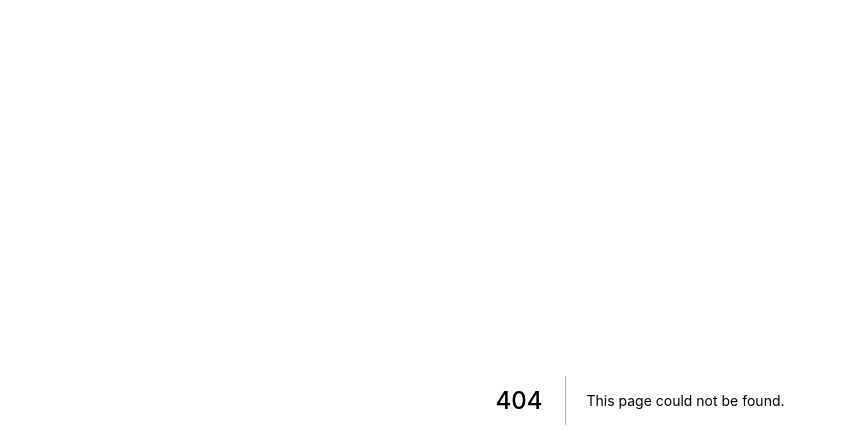
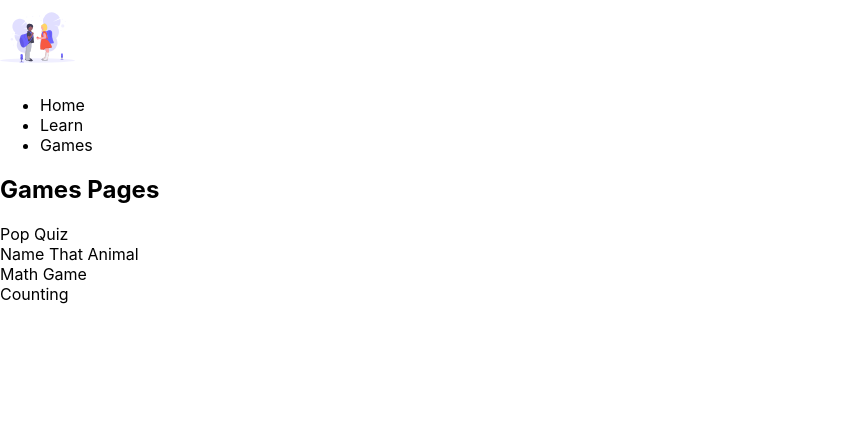
Before and after one commit to touhidulshawan/funEschool, a Next.js app: page /games in a window 1280 px wide. Before the commit this address had no page. Shown: the top 448 px of the page, without its empty margins (0-846 px from the left). Built offline with nearby package versions, Linux system fonts and the light colour scheme.

Commit message:
struct the games page

```diff
--- /dev/null
+++ b/components/gameName/GameName.tsx
@@ -0,0 +1,17 @@
+import Link from "next/link";
+
+interface GamesNameProps {
+  gameName: string;
+  gameLinkName: string;
+}
+
+const GameName: React.FC<GamesNameProps> = ({ gameName, gameLinkName }) => {
+  return (
+    <div>
+      <Link href={`/games/${gameLinkName}`}>
+        <a>{gameName}</a>
+      </Link>
+    </div>
+  );
+};
+export default GameName;
--- /dev/null
+++ b/data/GamesName.json
@@ -0,0 +1,22 @@
+[
+  {
+    "id": "games#1",
+    "gameName": "Pop Quiz",
+    "gameLinkName": "pop_quiz"
+  },
+  {
+    "id": "games#2",
+    "gameName": "Name That Animal",
+    "gameLinkName": "name_that_animal"
+  },
+  {
+    "id": "games#3",
+    "gameName": "Math Game",
+    "gameLinkName": "math_game"
+  },
+  {
+    "id": "games#4",
+    "gameName": "Counting",
+    "gameLinkName": "counting"
+  }
+]
--- /dev/null
+++ b/pages/games.tsx
@@ -0,0 +1,25 @@
+import { useState } from "react";
+import GameName from "../components/gameName/GameName";
+import Layout from "../components/Layout";
+import GamesNameData from "../data/GamesName.json";
+
+interface GamesData {
+  id: string;
+  gameName: string;
+  gameLinkName: string;
+}
+
+const Games: React.FC = () => {
+  const [gamesData] = useState<Array<GamesData>>(GamesNameData);
+  return (
+    <Layout title="Games">
+      <section>
+        <h1>Games Pages</h1>
+        {gamesData.map((game) => (
+          <GameName gameLinkName={game.gameLinkName} gameName={game.gameName} />
+        ))}
+      </section>
+    </Layout>
+  );
+};
+export default Games;
--- a/pages/index.tsx
+++ b/pages/index.tsx
@@ -1,4 +1,4 @@
-import Head from "next/head";
+import Link from "next/link";
 import Layout from "../components/Layout";
 import Bio from "../components/home/Bio";
 import Button from "../components/Button";
@@ -9,7 +9,9 @@ function Home() {
     <Layout title="FuneSchool">
       <div>
         <Bio />
-        <Button btnName="Start Learing" />
+        <Link href="/learn">
+          <a>Start Learning</a>
+        </Link>
       </div>
       <div>
         <HeroImage />
```
Also changed, not shown: data/Course.json (+28 -2 lines), pages/courses/Class-I/Bangla.tsx (+7 -3 lines), pages/courses/Class-I/English.tsx (+7 -3 lines), pages/courses/Class-I/Math.tsx (+7 -3 lines), pages/learn.tsx (+8 -3 lines).
